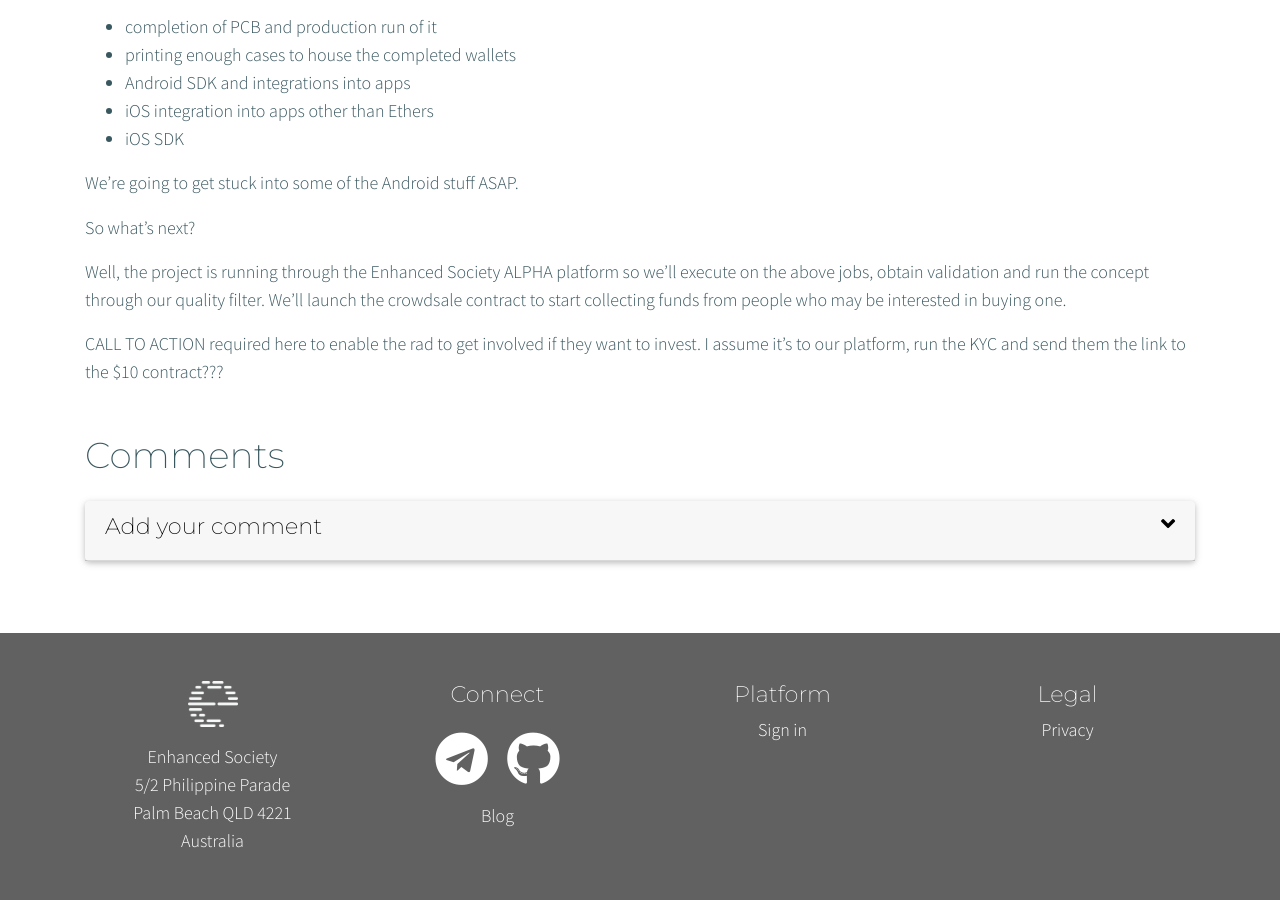
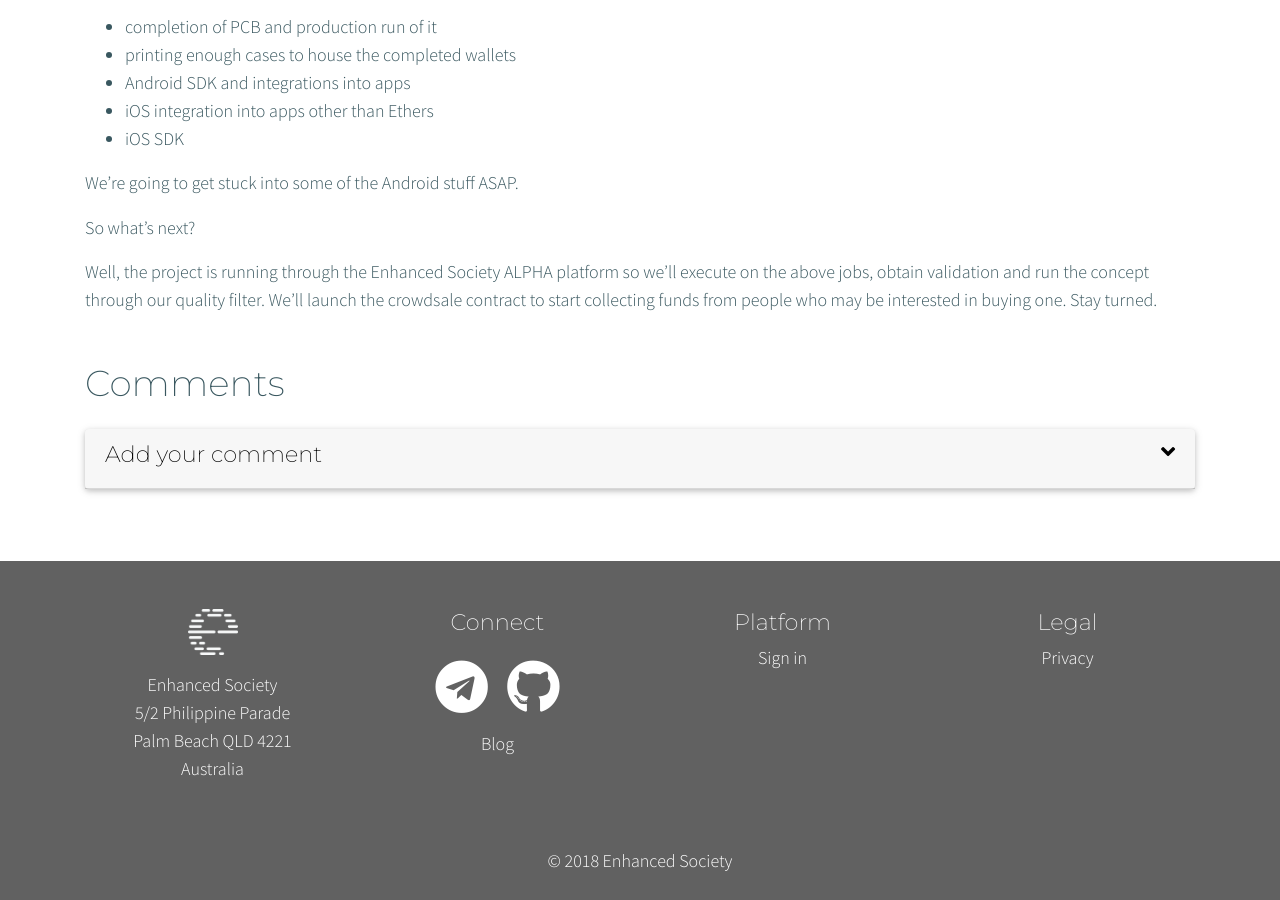
Before and after one commit to enhancedsociety/old-website, a Jekyll site: the page built from _posts/2018-06-11-firefly-hardware-wallet.md, in a window 1280 px wide and 900 px high, scrolled down 1401 px. Built offline with Jekyll 4.4.1, drawn with Linux system fonts in a browser that asks for light colours; nearby versions of some CDN libraries; a script that is not in the unit is left out; comment, search, counter and statistics services are not loaded.

Commit message:
Update 2018-06-11-firefly-hardware-wallet.md

```diff
--- a/_posts/2018-06-11-firefly-hardware-wallet.md
+++ b/_posts/2018-06-11-firefly-hardware-wallet.md
@@ -39,6 +39,4 @@
 
 So what's next?
 
-Well, the project is running through the Enhanced Society ALPHA platform so we'll execute on the above jobs, obtain validation and run the concept through our quality filter.  We'll launch the crowdsale contract to start collecting funds from people who may be interested in buying one.
-
-CALL TO ACTION required here to enable the rad to get involved if they want to invest.  I assume it's to our platform, run the KYC and send them the link to the $10 contract???
+Well, the project is running through the Enhanced Society ALPHA platform so we'll execute on the above jobs, obtain validation and run the concept through our quality filter.  We'll launch the crowdsale contract to start collecting funds from people who may be interested in buying one. Stay turned.
```
